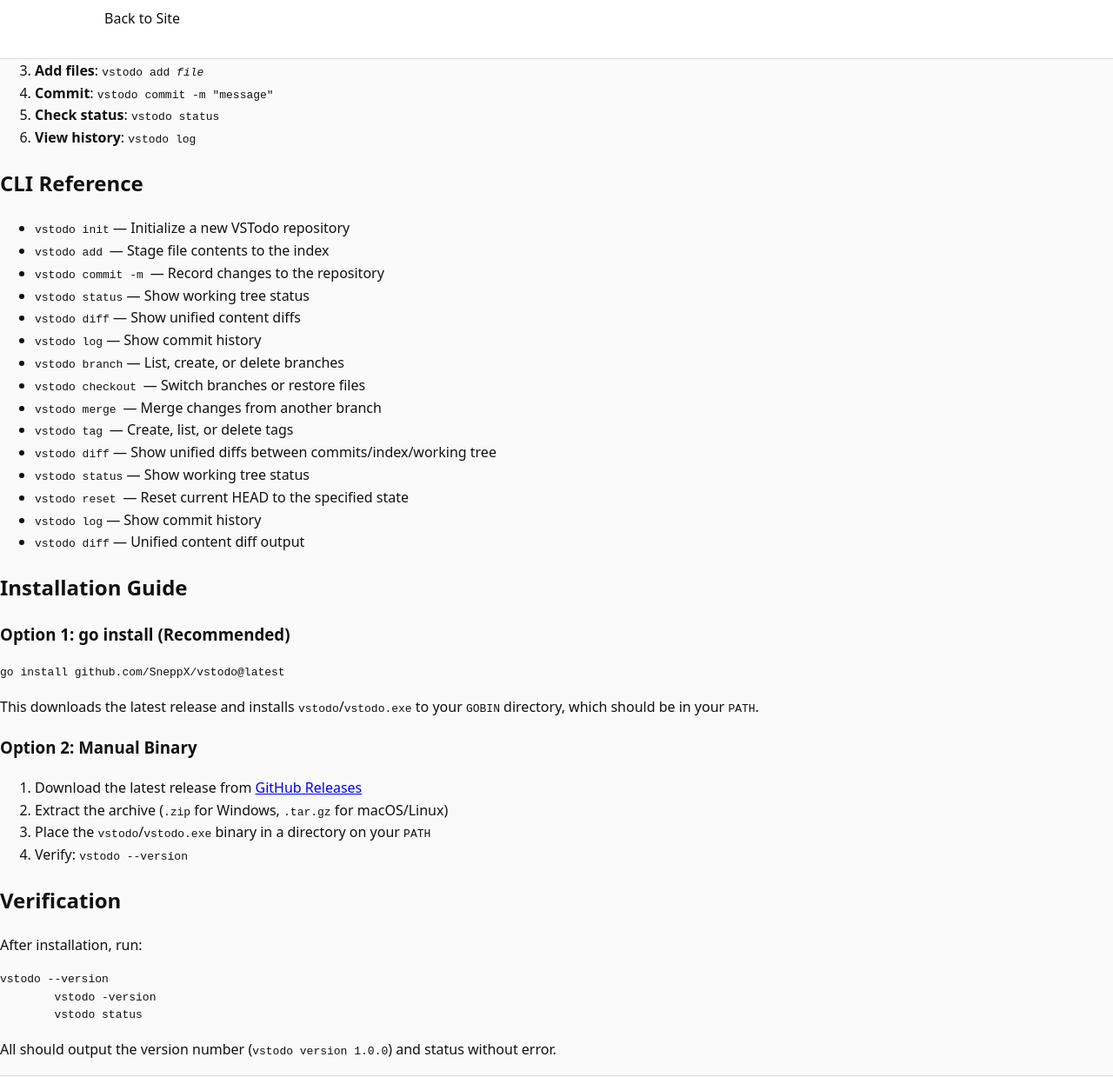
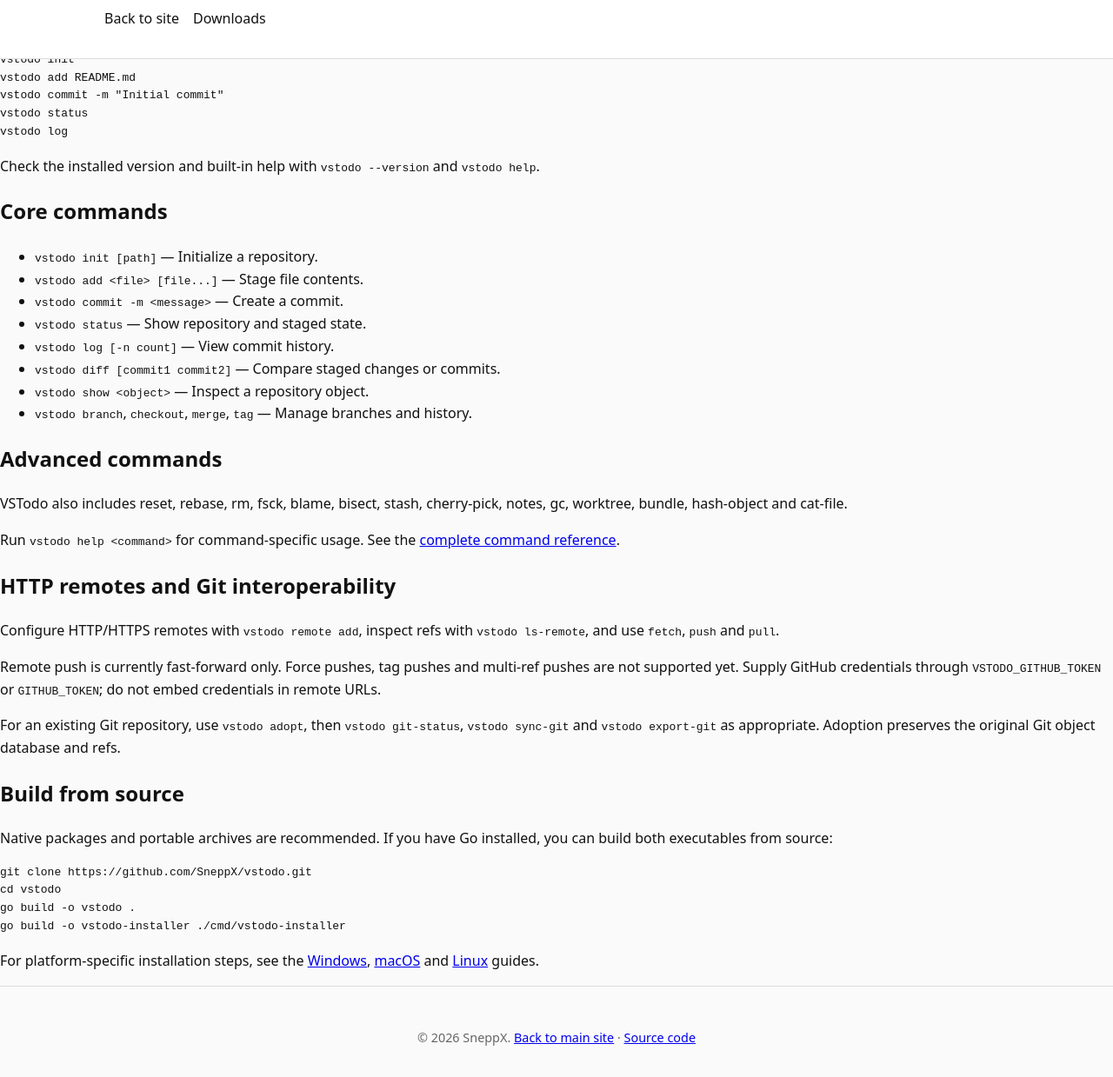
Before and after one commit to SneppX/vstodo, a plain HTML site: page docs/docs.html in a window 1280 px wide. Shown: the part 61-1300 px from the top of the page at 87% size. Drawn offline with Linux system fonts and the light colour scheme.

Commit message:
docs(site): correct installation and CLI reference

```diff
--- a/docs/docs.html
+++ b/docs/docs.html
@@ -3,80 +3,66 @@
   <head>
     <meta charset="utf-8" />
     <meta name="viewport" content="width=device-width, initial-scale=1" />
+    <meta name="description" content="VSTodo installation guide, quick start and command reference." />
     <title>VSTodo — Documentation</title>
     <link rel="stylesheet" href="style.css" />
   </head>
   <body>
     <header>
       <div class="logo">VSTodo</div>
-      <nav>
-        <ul>
-          <li><a href="index.html">Back to Site</a></li>
-        </ul>
-      </nav>
+      <nav><ul><li><a href="index.html">Back to site</a></li><li><a href="download.html">Downloads</a></li></ul></nav>
     </header>
-
     <main>
       <section id="quick-start">
-        <h2>Quick Start</h2>
-        <ol>
-          <li><strong>Install</strong>: <code>go install github.com/SneppX/vstodo@latest</code></li>
-          <li><strong>Initialize</strong>: <code>vstodo init</code> (creates <code>.vstodo/</code>)</li>
-          <li><strong>Add files</strong>: <code>vstodo add <em>file</em></code></li>
-          <li><strong>Commit</strong>: <code>vstodo commit -m "message"</code></li>
-          <li><strong>Check status</strong>: <code>vstodo status</code></li>
-          <li><strong>View history</strong>: <code>vstodo log</code></li>
-        </ol>
+        <h1>Quick start</h1>
+        <p>Install VSTodo using a native package or portable archive from the <a href="https://github.com/SneppX/vstodo/releases/latest">latest release</a>, then open a terminal in your project directory.</p>
+        <pre><code>vstodo init
+vstodo add README.md
+vstodo commit -m "Initial commit"
+vstodo status
+vstodo log</code></pre>
+        <p>Check the installed version and built-in help with <code>vstodo --version</code> and <code>vstodo help</code>.</p>
       </section>
 
-      <section id="commands">
-        <h2>CLI Reference</h2>
+      <section id="core-commands">
+        <h2>Core commands</h2>
         <ul>
-          <li><code>vstodo init</code> — Initialize a new VSTodo repository</li>
-          <li><code>vstodo add <file></code> — Stage file contents to the index</li>
-          <li><code>vstodo commit -m <message></code> — Record changes to the repository</li>
-          <li><code>vstodo status</code> — Show working tree status</li>
-          <li><code>vstodo diff</code> — Show unified content diffs</li>
-          <li><code>vstodo log</code> — Show commit history</li>
-          <li><code>vstodo branch</code> — List, create, or delete branches</li>
-          <li><code>vstodo checkout <branch></code> — Switch branches or restore files</li>
-          <li><code>vstodo merge <branch></code> — Merge changes from another branch</li>
-          <li><code>vstodo tag <name></code> — Create, list, or delete tags</li>
-          <li><code>vstodo diff</code> — Show unified diffs between commits/index/working tree</li>
-          <li><code>vstodo status</code> — Show working tree status</li>
-          <li><code>vstodo reset <commit></code> — Reset current HEAD to the specified state</li>
-          <li><code>vstodo log</code> — Show commit history</li>
-          <li><code>vstodo diff</code> — Unified content diff output</li>
+          <li><code>vstodo init [path]</code> — Initialize a repository.</li>
+          <li><code>vstodo add &lt;file&gt; [file...]</code> — Stage file contents.</li>
+          <li><code>vstodo commit -m &lt;message&gt;</code> — Create a commit.</li>
+          <li><code>vstodo status</code> — Show repository and staged state.</li>
+          <li><code>vstodo log [-n count]</code> — View commit history.</li>
+          <li><code>vstodo diff [commit1 commit2]</code> — Compare staged changes or commits.</li>
+          <li><code>vstodo show &lt;object&gt;</code> — Inspect a repository object.</li>
+          <li><code>vstodo branch</code>, <code>checkout</code>, <code>merge</code>, <code>tag</code> — Manage branches and history.</li>
         </ul>
       </section>
 
-      <section id="installation">
-        <h2>Installation Guide</h2>
-        <h3>Option 1: go install (Recommended)</h3>
-        <pre><code>go install github.com/SneppX/vstodo@latest</code></pre>
-        <p>This downloads the latest release and installs <code>vstodo</code>/<code>vstodo.exe</code> to your <code>GOBIN</code> directory, which should be in your <code>PATH</code>.</p>
-
-        <h3>Option 2: Manual Binary</h3>
-        <ol>
-          <li>Download the latest release from <a href="https://github.com/SneppX/vstodo/releases">GitHub Releases</a></li>
-          <li>Extract the archive (<code>.zip</code> for Windows, <code>.tar.gz</code> for macOS/Linux)</li>
-          <li>Place the <code>vstodo</code>/<code>vstodo.exe</code> binary in a directory on your <code>PATH</code></li>
-          <li>Verify: <code>vstodo --version</code></li>
-        </ol>
+      <section id="advanced">
+        <h2>Advanced commands</h2>
+        <p>VSTodo also includes reset, rebase, rm, fsck, blame, bisect, stash, cherry-pick, notes, gc, worktree, bundle, hash-object and cat-file.</p>
+        <p>Run <code>vstodo help &lt;command&gt;</code> for command-specific usage. See the <a href="https://github.com/SneppX/vstodo/blob/main/docs/COMMANDS.md">complete command reference</a>.</p>
       </section>
 
-      <section id="verification">
-        <h2>Verification</h2>
-        <p>After installation, run:</p>
-        <pre><code>vstodo --version</code>
-        <code>vstodo -version</code>
-        <code>vstodo status</code></pre>
-        <p>All should output the version number (<code>vstodo version 1.0.0</code>) and status without error.</p>
+      <section id="remotes">
+        <h2>HTTP remotes and Git interoperability</h2>
+        <p>Configure HTTP/HTTPS remotes with <code>vstodo remote add</code>, inspect refs with <code>vstodo ls-remote</code>, and use <code>fetch</code>, <code>push</code> and <code>pull</code>.</p>
+        <p>Remote push is currently fast-forward only. Force pushes, tag pushes and multi-ref pushes are not supported yet. Supply GitHub credentials through <code>VSTODO_GITHUB_TOKEN</code> or <code>GITHUB_TOKEN</code>; do not embed credentials in remote URLs.</p>
+        <p>For an existing Git repository, use <code>vstodo adopt</code>, then <code>vstodo git-status</code>, <code>vstodo sync-git</code> and <code>vstodo export-git</code> as appropriate. Adoption preserves the original Git object database and refs.</p>
+      </section>
+
+      <section id="installation">
+        <h2>Build from source</h2>
+        <p>Native packages and portable archives are recommended. If you have Go installed, you can build both executables from source:</p>
+        <pre><code>git clone https://github.com/SneppX/vstodo.git
+cd vstodo
+go build -o vstodo .
+go build -o vstodo-installer ./cmd/vstodo-installer</code></pre>
+        <p>For platform-specific installation steps, see the <a href="https://github.com/SneppX/vstodo/blob/main/windows-Install-README.md">Windows</a>, <a href="https://github.com/SneppX/vstodo/blob/main/macOS-Install-README.md">macOS</a> and <a href="https://github.com/SneppX/vstodo/blob/main/linux-Install-README.md">Linux</a> guides.</p>
       </section>
     </main>
-
     <footer>
-      <p>&copy; 2026 SneppX. <a href="index.html">Back to main site</a>. Documentation hand-written — no AI slop.</p>
+      <p>&copy; 2026 SneppX. <a href="index.html">Back to main site</a> · <a href="https://github.com/SneppX/vstodo">Source code</a></p>
     </footer>
   </body>
 </html>
```
Also changed, not shown: website/docs.html (+40 -54 lines).
